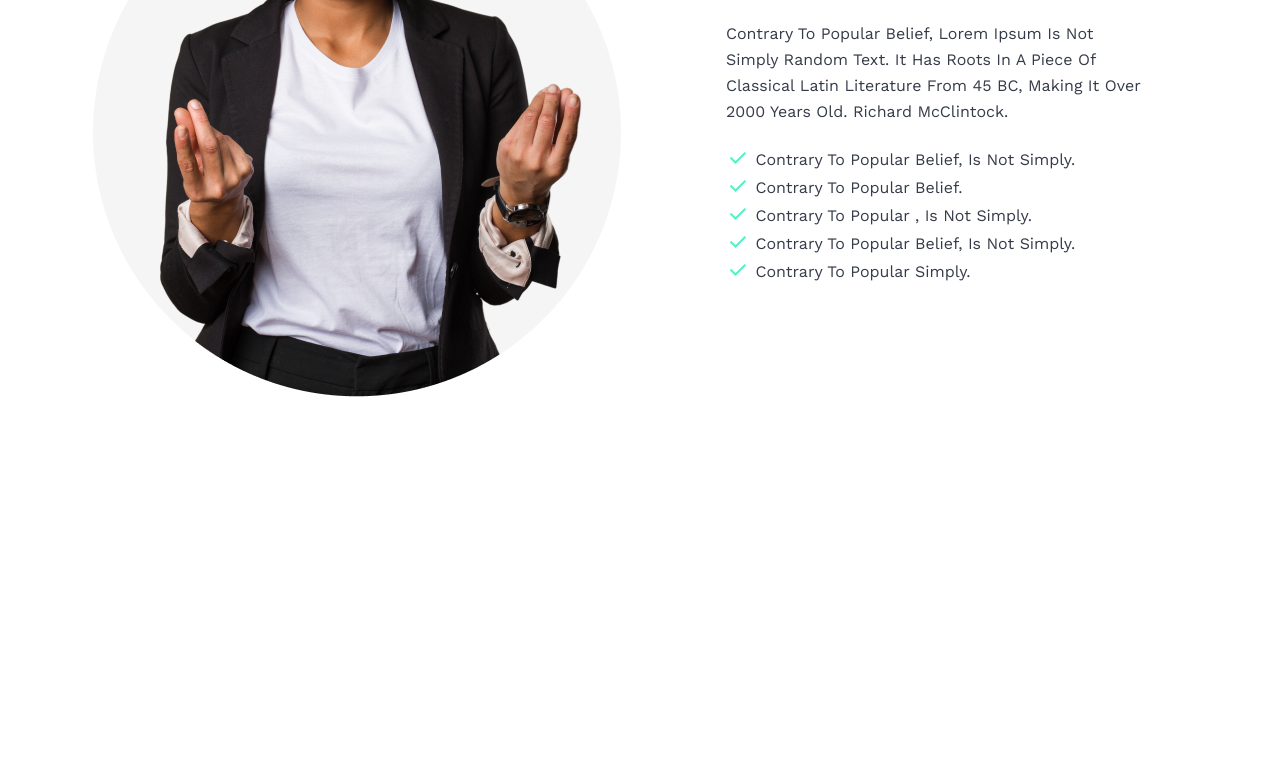
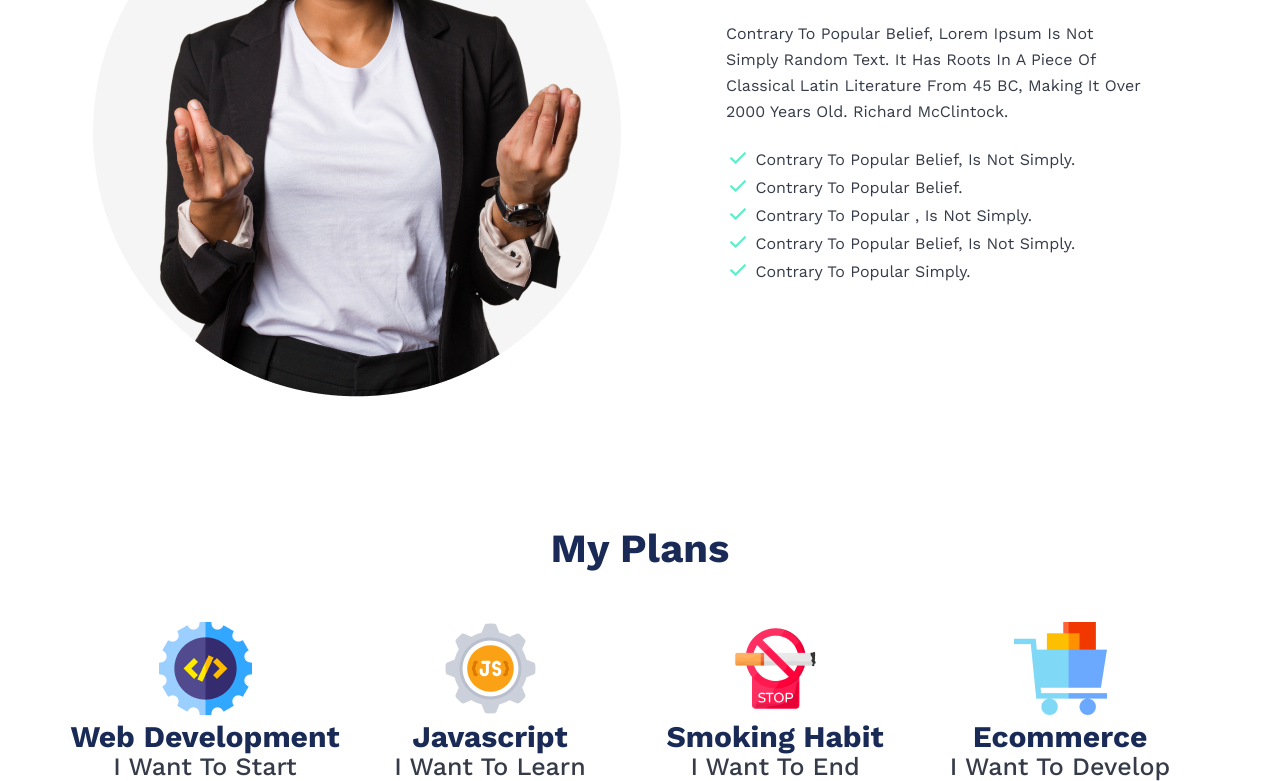
Before and after one commit to raiyan1999j/ph-project-02, a plain HTML site: page index.html in a window 1280 px wide. Shown: the part 1265-2046 px from the top of the page. Before the commit the page ends 1896 px from the top, so only its background shows below. Drawn offline with nearby package versions, Linux system fonts and the light colour scheme.

Commit message:
skillArea added

```diff
--- a/index.html
+++ b/index.html
@@ -84,6 +84,47 @@
             </div>
         </section>
         <!-- articleArea-finish -->
+        <!-- skillArea-start -->
+        <section class="skillArea">
+            <div class="row">
+                <h2>my plans</h2>
+                <div class="skillBox">
+                    <div>
+                        <img src="./image/web.png" alt="web">
+                        <h3>
+                            Web development
+                        </h3>
+                        <p class="textBox">
+                            I want to start
+                        </p>
+                    </div>
+                    <div>
+                        <img src="./image/js.png" alt="javascript">
+                        <h3>
+                            javascript
+                        </h3>
+                        <p class="textBox">
+                            I want to learn
+                        </p>
+                    </div>
+                    <div>
+                        <img src="./image/smoke.png" alt="smoke">
+                        <h3>smoking habit</h3>
+                        <p class="textBox">
+                            i want to end
+                        </p>
+                    </div>
+                    <div>
+                        <img src="./image/ecom.png" alt="ecom">
+                        <h3>ecommerce</h3>
+                        <p class="textBox">
+                            I want to develop
+                        </p>
+                    </div>
+                </div>
+            </div>
+        </section>
+        <!-- skillArea-finish -->
     </main>
     <!-- mainArea-finish -->
     <!-- footerArea-start -->
--- a/style/style.css
+++ b/style/style.css
@@ -46,6 +46,13 @@ h1{
 h2,h3{
     color:#192a56;
 }
+h2,h3{
+    font-size:40px;
+    font-weight:700;
+}
+h3{
+    font-size:30px;
+}
 ul{
     list-style-type:none;
     padding:0px;
@@ -92,8 +99,6 @@ ul{
     margin-left:87px;
 }
 .articleArea h2{
-    font-size:40px;
-    font-weight:700;
     width:288px;
 }
 .articleArea .articleBox .textBox{
@@ -104,3 +109,23 @@ ul{
     color:#55efc4;
     transform:translateY(5px);
 }
+/* ========== */
+/* skillArea */
+/* ========== */
+.skillArea .row h2{
+    text-align:center;
+    margin-bottom: 50px;
+}
+.skillArea .skillBox div{
+    float:left;
+    width:270px;
+    margin-right:15px;
+    text-align:center;
+}
+.skillArea .skillBox div .textBox{
+    font-size: 25px;
+    font-weight: 500;
+}
+.skillArea .skillBox div h3{
+    margin:24p 0 10px 0;
+}
```
